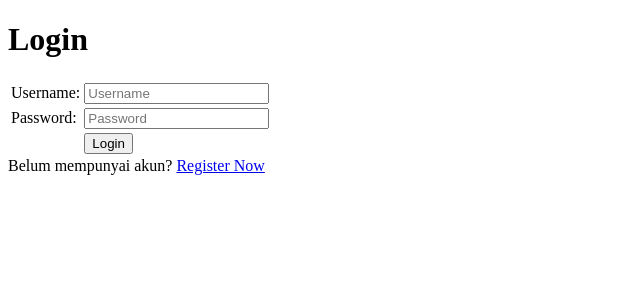
After one commit to SamuelFarrel/sf_autoparts, a Django app: page /login/ in a window 1280 px wide. The commit adds this page. Shown: the top 300 px of the page, without its empty margins (0-640 px from the left). Run offline with Django 4.2, Linux system fonts and the light colour scheme.

Commit message:
fitur tugas 4 done

```diff
--- a/main/models.py
+++ b/main/models.py
@@ -1,4 +1,5 @@
 from django.db import models
+from django.contrib.auth.models import User
 
 # Create your models here.
 class Item(models.Model):
@@ -8,3 +9,4 @@ class Item(models.Model):
     car = models.CharField(max_length=255)
     production_date = models.DateField(auto_now_add=True)
     price = models.IntegerField()
+    user = models.ForeignKey(User, on_delete=models.CASCADE)
--- /dev/null
+++ b/main/templates/login.html
@@ -0,0 +1,45 @@
+{% extends 'form.html' %}
+
+{% block meta %}
+    <title>Login</title>
+{% endblock meta %}
+
+{% block content %}
+
+<div class = "login">
+
+    <h1>Login</h1>
+
+    <form method="POST" action="">
+        {% csrf_token %}
+        <table>
+            <tr>
+                <td>Username: </td>
+                <td><input type="text" name="username" placeholder="Username" class="form-control"></td>
+            </tr>
+
+            <tr>
+                <td>Password: </td>
+                <td><input type="password" name="password" placeholder="Password" class="form-control"></td>
+            </tr>
+
+            <tr>
+                <td></td>
+                <td><input class="btn login_btn" type="submit" value="Login"></td>
+            </tr>
+        </table>
+    </form>
+
+    {% if messages %}
+        <ul>
+            {% for message in messages %}
+                <li>{{ message }}</li>
+            {% endfor %}
+        </ul>
+    {% endif %}
+
+    Belum mempunyai akun? <a href="{% url 'main:register' %}">Register Now</a>
+
+</div>
+
+{% endblock content %}
--- a/main/urls.py
+++ b/main/urls.py
@@ -1,5 +1,5 @@
 from django.urls import path
-from main.views import show_main, create_item, show_xml, show_json, show_xml_by_id, show_json_by_id
+from main.views import show_main, create_item, show_xml, show_json, show_xml_by_id, show_json_by_id, register, login_user, logout_user
 
 app_name = 'main'
 
@@ -10,4 +10,7 @@ urlpatterns = [
     path('json/', show_json, name='show_json'),
     path('xml/<int:id>/', show_xml_by_id, name='show_xml_by_id'),
     path('json/<int:id>/', show_json_by_id, name='show_json_by_id'),
+    path('register/', register, name='register'),
+    path('login/', login_user, name='login'),
+    path('logout/', logout_user, name='logout'),
 ]
--- a/main/views.py
+++ b/main/views.py
@@ -1,3 +1,5 @@
+import datetime
+from django.urls import reverse
 from django.shortcuts import render
 from django.http import HttpResponseRedirect
 from main.forms import ItemForm
@@ -5,16 +7,24 @@ from django.urls import reverse
 from main.models import Item
 from django.http import HttpResponse
 from django.core import serializers
+from django.shortcuts import redirect
+from django.contrib.auth.forms import UserCreationForm
+from django.contrib import messages
+from django.contrib.auth import authenticate, login
+from django.contrib.auth import logout
+from django.contrib.auth.decorators import login_required
 
 # Create your views here.
+@login_required(login_url='/login')
 def show_main(request):
-    items = Item.objects.all()
+    items = Item.objects.filter(user=request.user)
 
     context = {
         'nama_aplikasi':'SF Autoparts',
-        'nama': 'Samuel Farrel',
+        'nama': request.user.username,
         'kelas': 'PBP-D',
-        'items' : items
+        'items' : items,
+        'last_login':request.COOKIES['last_login'],
     }
 
     return render(request, "main.html", context)
@@ -23,7 +33,9 @@ def create_item(request):
     form = ItemForm(request.POST or None)
 
     if form.is_valid() and request.method == "POST":
-        form.save()
+        item = form.save(commit=False)
+        item.user = request.user
+        item.save()
         return HttpResponseRedirect(reverse('main:show_main'))
 
     context = {'form': form}
@@ -44,3 +56,36 @@ def show_xml_by_id(request, id):
 def show_json_by_id(request, id):
     data = Item.objects.filter(pk=id)
     return HttpResponse(serializers.serialize("json", data), content_type="application/json")
+
+def register(request):
+    form = UserCreationForm()
+
+    if request.method == "POST":
+        form = UserCreationForm(request.POST)
+        if form.is_valid():
+            form.save()
+            messages.success(request, 'Akun anda berhasil dibuat!')
+            return redirect('main:login')
+    context = {'form':form}
+    return render(request, 'register.html', context)
+
+def login_user(request):
+    if request.method == 'POST':
+        username = request.POST.get('username')
+        password = request.POST.get('password')
+        user = authenticate(request, username=username, password=password)
+        if user is not None:
+            login(request, user)
+            response = HttpResponseRedirect(reverse("main:show_main"))
+            response.set_cookie('last_login', str(datetime.datetime.now()))
+            return response
+        else:
+            messages.info(request, 'Maaf, username atau password salah, mohon coba kembali.')
+    context = {}
+    return render(request, 'login.html', context)
+
+def logout_user(request):
+    logout(request)
+    response = HttpResponseRedirect(reverse('main:login'))
+    response.delete_cookie('last_login')
+    return response
```
Also changed, not shown: main/templates/main.html (+7 -0 lines), main/templates/register.html (added, +34 -0 lines), main/migrations/0004_item_user.py (added).
